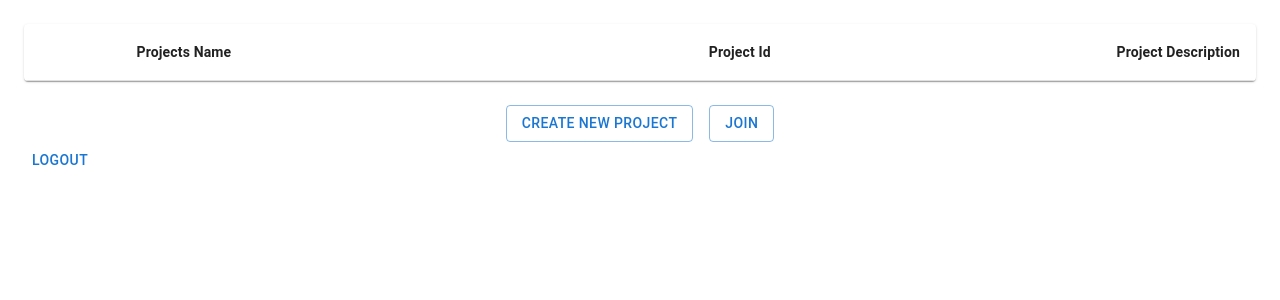
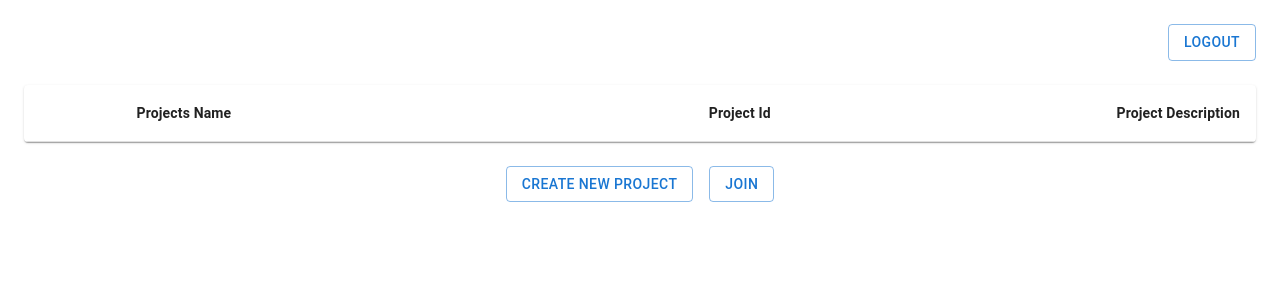
Before and after one commit to sudiksha-g/HardwareProject, a React (Create React App) app in the folder haas-app/: page /project in a window 1280 px wide. Shown: the top 300 px of the page. Built offline with nearby package versions, Linux system fonts and the light colour scheme.

Commit message:
Changed the Logout button location

```diff
--- a/haas-app/src/components/project/project.js
+++ b/haas-app/src/components/project/project.js
@@ -186,7 +186,7 @@ export default function CollapsibleTable() {
     setProjectData({
       projectId: "",
       projectName: "",
-      projectDesc: ""
+      projectDesc: "",
     });
     setOpenJoin(true);
     setOpenCreateNew(false);
@@ -402,9 +402,7 @@ export default function CollapsibleTable() {
 
   //Enables the join project button only if the projectID is provided by user
   useEffect(() => {
-    if (
-      projectIdToJoin.trim() !== ""
-    ) {
+    if (projectIdToJoin.trim() !== "") {
       setEnableJoinProject(true);
     } else {
       setEnableJoinProject(false);
@@ -435,6 +433,18 @@ export default function CollapsibleTable() {
 
   return (
     <Grid container style={{ margin: "24px", width: "auto" }}>
+      <Grid
+        container
+        style={{
+          display: "flex",
+          justifyContent: "flex-end",
+          marginBottom: "24px",
+        }}
+      >
+        <Button onClick={handleLogout} variant="outlined">
+          Logout
+        </Button>
+      </Grid>
       <TableContainer component={Paper}>
         <Table aria-label="collapsible table">
           <TableHead>
@@ -489,7 +499,6 @@ export default function CollapsibleTable() {
           </CommonButton>
         </Grid>
       </Grid>
-      <Button onClick={handleLogout}>Logout</Button>
       {openCreateNew && (
         <Grid container display="flex" justifyContent="center">
           <Grid item xs={6}>
@@ -527,7 +536,10 @@ export default function CollapsibleTable() {
                 display="flex"
                 style={{ marginTop: "24px" }}
               >
-                <CommonButton onClick={handleCreateProject}  disabled={!enableCreateProject}>
+                <CommonButton
+                  onClick={handleCreateProject}
+                  disabled={!enableCreateProject}
+                >
                   Create
                 </CommonButton>
               </Grid>
@@ -560,7 +572,12 @@ export default function CollapsibleTable() {
                 display="flex"
                 style={{ marginTop: "24px" }}
               >
-                <CommonButton onClick={handleJoinProject} disabled={!enableJoinProject}>Join</CommonButton>
+                <CommonButton
+                  onClick={handleJoinProject}
+                  disabled={!enableJoinProject}
+                >
+                  Join
+                </CommonButton>
               </Grid>
             </Grid>
           </Grid>
```
